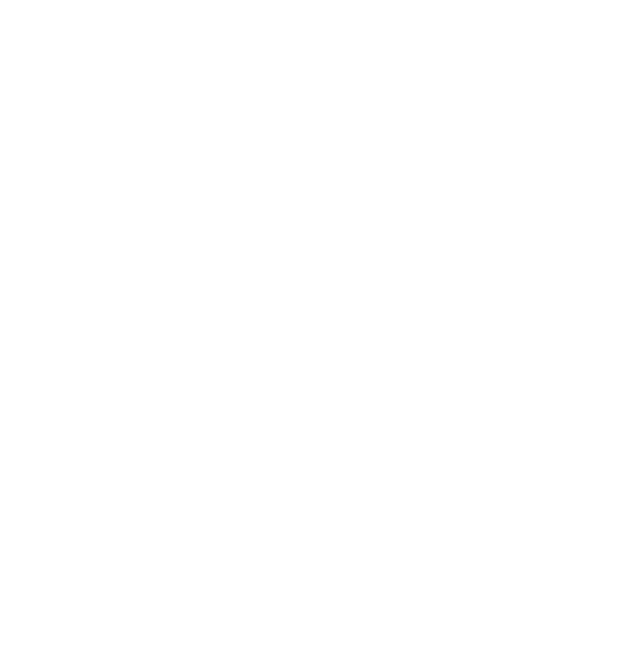
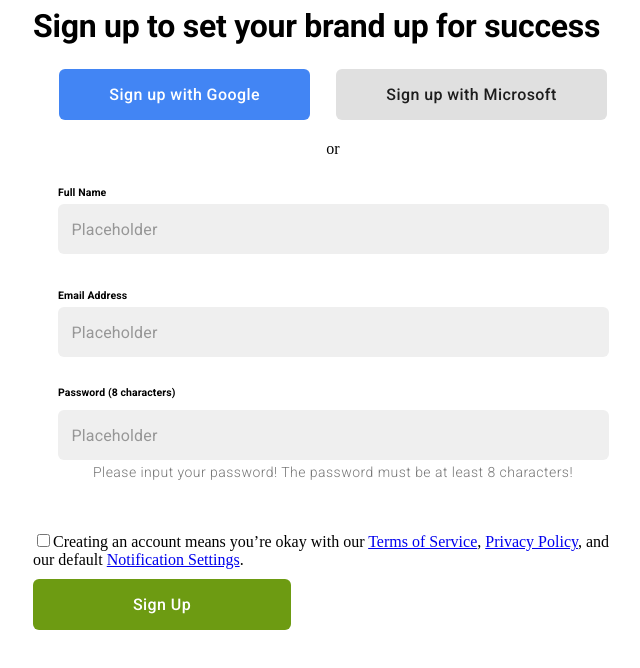
Before and after one commit to vladymyr-vp/voypost-test, a React (Create React App) app: page /signup in a window 1280 px wide. Shown: the top 668 px of the page, without its empty margins (307-947 px from the left). Built offline with nearby package versions, Linux system fonts and the light colour scheme.

Commit message:
add form page

```diff
--- a/package.json
+++ b/package.json
@@ -15,20 +15,22 @@
     "@types/react-dom": "^17.0.0",
     "@types/react-router-dom": "^5.1.7",
     "@types/styled-components": "^5.1.7",
+    "formik": "^2.2.6",
     "react": "^17.0.1",
     "react-dom": "^17.0.1",
     "react-router-dom": "^5.2.0",
     "react-scripts": "4.0.2",
     "save-dev": "0.0.1-security",
     "typescript": "^4.1.4",
-    "web-vitals": "^1.1.0"
+    "web-vitals": "^1.1.0",
+    "yup": "^0.32.8"
   },
   "scripts": {
     "start": "react-scripts start",
     "build": "react-scripts build",
     "test": "react-scripts test",
     "eject": "react-scripts eject",
-      "predeploy": "npm run build",
+    "predeploy": "npm run build",
     "deploy-github": "gh-pages -d build",
     "deploy": "netlify deploy -p"
   },
--- a/src/App.tsx
+++ b/src/App.tsx
@@ -5,6 +5,7 @@
 import TextFieldsContainer from 'components/TextField';
 import TypographyContainer from 'components/Typography';
 import theme from './theme';
+import Signup from './components/pages/Signup';
 
 function App() {
   return (
@@ -17,6 +18,11 @@
             <TypographyContainer />
           </ThemeProvider>
         </Route>
+        <Route path="/signup">
+          <ThemeProvider theme={theme}>
+            <Signup />
+          </ThemeProvider>
+        </Route>
       </Switch>
     </Suspense>
   );
--- a/src/components/Box/Box.tsx
+++ b/src/components/Box/Box.tsx
@@ -1,20 +1,26 @@
 import React from 'react';
 import Box from '@material-ui/core/Box';
+import { useTheme } from '@material-ui/core';
 
 interface IBoxComponent {
   children: React.ReactElement[] | React.ReactElement;
+  mb: number;
 }
 
-const BoxComponent = ({ children }: IBoxComponent) => {
+const BoxComponent = ({ children, mb }: IBoxComponent) => {
+  const theme = useTheme();
+
   return (
     <Box
+      mb={mb}
       style={{
         display: 'flex',
         justifyContent: 'space-evenly',
         flexWrap: 'wrap',
         width: '600px',
-        height: '300px',
+        // height: '300px',
         alignItems: 'center',
+        margin: theme.spacing(mb, 'auto'),
       }}
     >
       {children}
--- a/src/components/Button/Button.tsx
+++ b/src/components/Button/Button.tsx
@@ -5,12 +5,28 @@
   color: 'inherit' | 'default' | 'primary' | 'secondary' | undefined;
   size: 'small' | 'medium' | 'large' | undefined;
   variant: 'text' | 'outlined' | 'contained' | undefined;
+  text: string;
+  disabled?: boolean;
+  onClick?: (e: React.MouseEvent<HTMLButtonElement>) => void;
 }
 
-const ButtonEl = ({ variant, size, color }: IButton) => {
+const ButtonEl = ({
+  variant,
+  size,
+  color,
+  text,
+  disabled,
+  onClick,
+}: IButton) => {
   return (
-    <Button variant={variant} size={size} color={color}>
-      Sign Up
+    <Button
+      variant={variant}
+      size={size}
+      color={color}
+      disabled={disabled}
+      onClick={onClick}
+    >
+      {text}
     </Button>
   );
 };
--- a/src/components/Button/Buttons.tsx
+++ b/src/components/Button/Buttons.tsx
@@ -4,18 +4,69 @@
 
 const Buttons = () => {
   return (
-    <BoxComponent>
-      <ButtonEl variant="contained" size="large" color="primary" />
-      <ButtonEl variant="contained" size="medium" color="primary" />
-      <ButtonEl variant="contained" size="small" color="primary" />
+    <BoxComponent mb={1}>
+      <BoxComponent mb={5}>
+        <ButtonEl
+          variant="outlined"
+          size="large"
+          color="primary"
+          text="Sign Up"
+        />
+        <ButtonEl
+          variant="contained"
+          size="medium"
+          color="primary"
+          text="Sign Up"
+        />
+        <ButtonEl
+          variant="contained"
+          size="small"
+          color="primary"
+          text="Sign Up"
+        />
+      </BoxComponent>
 
-      <ButtonEl variant="contained" size="large" color="secondary" />
-      <ButtonEl variant="contained" size="medium" color="secondary" />
-      <ButtonEl variant="contained" size="small" color="secondary" />
+      <BoxComponent mb={5}>
+        <ButtonEl
+          variant="outlined"
+          size="large"
+          color="secondary"
+          text="Sign Up"
+        />
+        <ButtonEl
+          variant="contained"
+          size="medium"
+          color="secondary"
+          text="Sign Up"
+        />
+        <ButtonEl
+          variant="contained"
+          size="small"
+          color="secondary"
+          text="Sign Up"
+        />
+      </BoxComponent>
 
-      <ButtonEl variant="contained" size="large" color="default" />
-      <ButtonEl variant="contained" size="medium" color="default" />
-      <ButtonEl variant="contained" size="small" color="default" />
+      <BoxComponent mb={5}>
+        <ButtonEl
+          variant="outlined"
+          size="large"
+          color="default"
+          text="Sign Up"
+        />
+        <ButtonEl
+          variant="contained"
+          size="medium"
+          color="default"
+          text="Sign Up"
+        />
+        <ButtonEl
+          variant="contained"
+          size="small"
+          color="default"
+          text="Sign Up"
+        />
+      </BoxComponent>
     </BoxComponent>
   );
 };
--- a/src/components/TextField/TextField.tsx
+++ b/src/components/TextField/TextField.tsx
@@ -3,22 +3,40 @@
 import FormControl from '@material-ui/core/FormControl';
 import FormHelperText from '@material-ui/core/FormHelperText';
 import InputLabel from '@material-ui/core/InputLabel';
+import BoxComponent from '../Box';
 
 interface ITextField {
   label: string;
   helpText?: string;
   type?: string;
   error?: boolean;
+  mb: number;
+  id?: string | undefined;
+  onChange?: (e: React.ChangeEvent<HTMLInputElement>) => void;
+  value?: string;
+  name?: string;
 }
 
-const TextFieldEl = ({ label, helpText, type, error }: ITextField) => {
+const TextFieldEl = ({
+  label,
+  helpText,
+  type,
+  error,
+  mb,
+  id,
+  value,
+  name,
+  onChange,
+}: ITextField) => {
   return (
+    <BoxComponent mb={mb}>
       <FormControl error={error}>
         <InputLabel htmlFor="textField" shrink={true}>
           {label}
         </InputLabel>
         <TextField
-        id="textField"
+          value={value}
+          id={id ? id : 'textField'}
           placeholder="Placeholder"
           type={type}
           InputProps={{
@@ -27,9 +45,11 @@
           InputLabelProps={{
             shrink: true,
           }}
+          onChange={onChange}
         />
         <FormHelperText>{helpText}</FormHelperText>
       </FormControl>
+    </BoxComponent>
   );
 };
 
--- a/src/components/TextField/TextFieldsContainer.tsx
+++ b/src/components/TextField/TextFieldsContainer.tsx
@@ -4,10 +4,11 @@
 
 const TextFieldsContainer = () => {
   return (
-    <BoxComponent>
-      <TextFieldEl label="Full Name" />
-      <TextFieldEl label="Email Address" type="email" />
+    <BoxComponent mb={1}>
+      <TextFieldEl label="Full Name" mb={10} />
+      <TextFieldEl label="Email Address" type="email" mb={10} />
       <TextFieldEl
+        mb={10}
         label="Password (8 characters)"
         helpText="Please input your password! The password must be at least 8 characters!"
         type="password"
--- a/src/components/Typography/Typography.tsx
+++ b/src/components/Typography/Typography.tsx
@@ -19,10 +19,11 @@
     | 'overline'
     | 'srOnly'
     | undefined;
+  text: string;
 }
 
-const TypographyEl = ({ variant }: ITypog) => {
-  return <Typography variant={variant}>Typography</Typography>;
+const TypographyEl = ({ variant, text }: ITypog) => {
+  return <Typography variant={variant}>{text}</Typography>;
 };
 
 export default TypographyEl;
--- /dev/null
+++ b/src/components/pages/Signup.tsx
@@ -0,0 +1,152 @@
+import React from 'react';
+import Box from '../Box';
+import ButtonEl from '../Button/Button';
+import TextFieldEl from '../TextField/TextField';
+import TypographyEl from '../Typography/Typography';
+import { Formik, Field, Form } from 'formik';
+
+const sleep = (ms: number) => new Promise(r => setTimeout(r, ms));
+
+const Signup = () => {
+  const [name, setName] = React.useState('');
+  const [email, setEmail] = React.useState('');
+  const [password, setPassword] = React.useState('');
+
+  const handleChange = (e: React.ChangeEvent<HTMLInputElement>) => {
+    switch (e.target.id) {
+      case 'name':
+        setName(e.target.value);
+        break;
+
+      case 'email':
+        setEmail(e.target.value);
+        break;
+
+      case 'password':
+        setPassword(e.target.value);
+        break;
+
+      default:
+        return;
+    }
+  };
+
+  const handleSubmit = (e: React.MouseEvent<HTMLButtonElement>) => {
+    e.preventDefault();
+    setName('');
+    setEmail('');
+    setPassword('');
+    console.log(name, email, password);
+  };
+
+  return (
+    <Box mb={1}>
+      <TypographyEl
+        variant="h2"
+        text="Sign up to set your brand up
+for success"
+      />
+
+      <ButtonEl
+        variant="contained"
+        size="large"
+        color="secondary"
+        text="Sign up with Google"
+      />
+      <ButtonEl
+        variant="contained"
+        size="large"
+        color="default"
+        text="Sign up with Microsoft"
+      />
+
+      <Box mb={2}>
+        <p>or</p>
+      </Box>
+      <Box mb={3}>
+        <Formik
+          initialValues={{ email: email, password: password, name: name }}
+          validate={values => {
+            const errors = {
+              email: '',
+            };
+            if (!values.email) {
+              errors.email = 'Required';
+            } else if (
+              !/^[A-Z0-9._%+-]+@[A-Z0-9.-]+\.[A-Z]{2,}$/i.test(values.email)
+            ) {
+              errors.email = 'Invalid email address';
+            }
+            return errors;
+          }}
+          onSubmit={(values, { setSubmitting }) => {
+            setTimeout(() => {
+              alert(JSON.stringify(values, null, 2));
+              setSubmitting(false);
+            }, 400);
+          }}
+        >
+          <Form>
+            <TextFieldEl
+              label="Full Name"
+              mb={10}
+              onChange={handleChange}
+              id="name"
+              value={name}
+              type="name"
+              name="name"
+            />
+            <TextFieldEl
+              label="Email Address"
+              type="email"
+              mb={25}
+              onChange={handleChange}
+              id="email"
+              name="email"
+              value={email}
+            />
+            <TextFieldEl
+              label="Password (8 characters)"
+              helpText="Please input your password! The password must be at least 8 characters!"
+              type="password"
+              name="password"
+              mb={25}
+              onChange={handleChange}
+              id="password"
+              value={password}
+            />
+            <div>
+              <label>
+                <Field type="checkbox" name="checked" value="rules" />
+                Creating an account means you’re okay with our{' '}
+                <a href="/" target="_blank">
+                  Terms of Service
+                </a>
+                ,{' '}
+                <a href="/" target="_blank">
+                  Privacy Policy
+                </a>
+                , and our default{' '}
+                <a href="/" target="_blank">
+                  Notification Settings
+                </a>
+                .
+              </label>
+            </div>
+            <div style={{ marginTop: '10px' }}>
+              <ButtonEl
+                variant="outlined"
+                size="large"
+                color="primary"
+                text="Sign Up"
+                onClick={handleSubmit}
+              />
+            </div>
+          </Form>
+        </Formik>
+      </Box>
+    </Box>
+  );
+};
+
+export default Signup;
--- a/src/theme.ts
+++ b/src/theme.ts
@@ -1,6 +1,7 @@
 import { createMuiTheme } from '@material-ui/core/styles';
 
 const theme = createMuiTheme({
+  spacing: 2,
   overrides: {
     MuiButton: {
       root: {
@@ -10,38 +11,51 @@
         boxShadow: '0',
         textTransform: 'inherit',
         backgroundColor: '#6D9B12',
+        boxSizing: 'border-box'
       },
       label: {
         fontFamily: 'Roboto',
         fontSize: '16px',
         lineHeight: '19px',
       },
+      outlinedPrimary: {
+        color: '#FFF',
+        backgroundColor: '#6D9B12',
+           '&:hover': {
+          backgroundColor: 'green'
+        }
+      },
       containedPrimary: {
         backgroundColor: '#6D9B12',
-        padding: '16px 38px',
+        // padding: '16px 38px',
+
         boxShadow: '0',
       },
       containedSecondary: {
         padding: '16px 38px',
         backgroundColor: '#4285F4',
       },
-      contained: {padding: '16px 38px', boxShadow: '0',},
+       outlinedSecondary: {
+        padding: '16px 38px',
+         backgroundColor: '#4285F4',
+        color: '#FFF'
+      },
+      outlined: {
+        backgroundColor: '#e0e0e0', color: 'rgba(0, 0, 0, 0.87)',
+
+      },
+      contained: {padding: '16px 38px', boxShadow: '0'},
       containedSizeLarge: {
-        padding: '16px 107px'
+        padding: '16px 50px'
       },
       containedSizeSmall: {
-        padding: '10px 32px'
+        padding: '10px 32px',
       },
-
-
-
-        // primary: {background: '#6D9B12'},
-        // secondary: {background: '#4285F4'},
-        // default:{background: '#E5E5E5', color: '#636363'},
-        // large: {padding: '16px 107px'},
-        // small: {padding: '10px 32px'},
-        // medium:{padding: '16px 38px'}
-
+      outlinedSizeLarge: {
+        padding: '16px 100px',
+        outline: 'none',
+        border: 'none',
+      },
 
 
     },
@@ -79,7 +93,7 @@
       root: {
           display: 'flex',
           justifyContent: 'flex-start',
-          alignItems: 'center',
+        alignItems: 'center',
       },
 
     },
@@ -91,20 +105,19 @@
         disableAnimation: true,
         color: '#000000',
         '& + .MuiFormControl .MuiInputBase-input:focus': {
-        color: '#6D9B12'
+        color: '#6D9B12',
+        },
+          '& + .MuiFormControl .MuiInputBase input': {
+          borderRadius: '6px',
+          borderColor: '#FF0000',
+          borderWidth: '1px'
       }
       },
       formControl: {
         transform: 'none',
-        top: '-30%'
+        top: '-35%'
       },
-      error: {
-        '& + .MuiFormControl .MuiInputBase input': {
-          borderRadius: '6px',
-          borderColor: '#FF0000',
-          borderWidth: '1px'
-        }
-      }
+
     },
     MuiFormHelperText: {
       root: {
```
Also changed, not shown: src/components/Typography/TypographyContainer.tsx (+9 -9 lines), 1 other file (tests, documents, lock files or other folders). Lines whose indentation alone changed are shown as unchanged.
